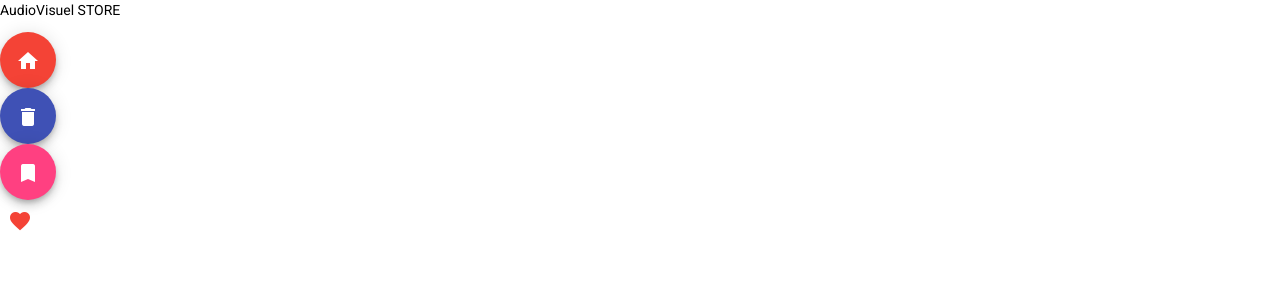
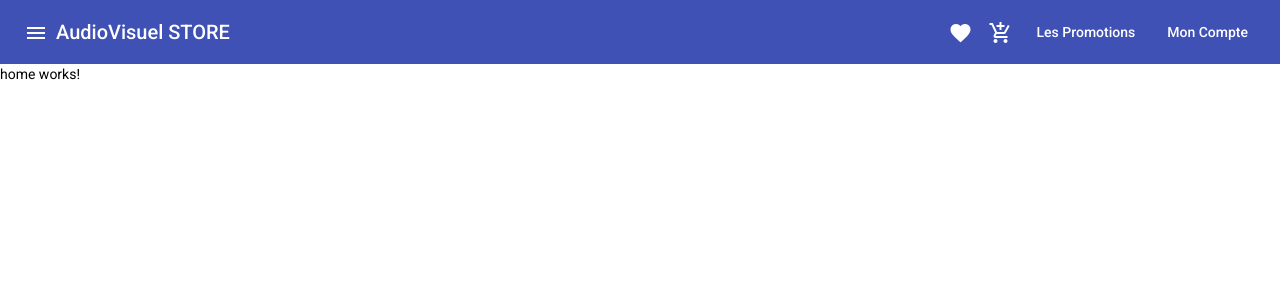
Before and after one commit to AbirGrissa/E-CommerceAngular, an Angular app: page /home in a window 1280 px wide. Before the commit this address led to /. Shown: the top 300 px of the page. Built offline with nearby package versions, Linux system fonts and the light colour scheme.

Commit message:
AddToolBar

```diff
--- a/src/app/app-routing.module.ts
+++ b/src/app/app-routing.module.ts
@@ -5,6 +5,12 @@ import { HomeComponent } from './home/home.component';
 const routes: Routes = [
   {
     path:'',
+    redirectTo: 'home',
+    pathMatch:'full'
+   /* component:HomeComponent*/
+  },
+  {
+    path:'home',
     pathMatch:'full',
     component:HomeComponent
   },
--- a/src/app/app.component.css
+++ b/src/app/app.component.css
@@ -0,0 +1,3 @@
+.example-spacer {
+    flex: 1 1 auto;
+  }
--- a/src/app/app.component.html
+++ b/src/app/app.component.html
@@ -16,7 +16,7 @@
     -webkit-font-smoothing: antialiased;
     -moz-osx-font-smoothing: grayscale;
   }
-
+/*
   h1,
   h2,
   h3,
@@ -489,7 +489,29 @@
 <!-- * * * * * * * * * * * * * * * * * * * * * * * * * * * * * * * -->
 
 <!--<app-home></app-home>-->
-<p>AudioVisuel STORE</p>
+
+
+
+
+<header>
+<mat-toolbar color="primary">
+  <button mat-icon-button class="example-icon" aria-label="Example icon-button with menu icon">
+    <mat-icon>menu</mat-icon>
+  </button>
+  <span>AudioVisuel STORE</span>
+  <span class="example-spacer"></span>
+  <button mat-icon-button class="example-icon favorite-icon" aria-label="Example icon-button with heart icon">
+    <mat-icon>favorite</mat-icon>
+  </button>
+  <button mat-icon-button aria-label="Example icon button with a vertical three dot icon">
+    <mat-icon>add_shopping_cart</mat-icon>
+  </button>
+  <a mat-button routerLink="/products" routerLinkActive="active">Les Promotions</a>
+  <a mat-button routerLink="/home" routerLinkActive="active">Mon Compte</a>
+</mat-toolbar>
+</header>
+
+<!--
 <div class="example-button-container">
   <button mat-fab color="warn" aria-label="Example icon button with a home icon">
     <mat-icon>home</mat-icon>
@@ -509,5 +531,5 @@
 
 <button mat-icon-button color="warn" aria-label="Example icon button with a heart icon">
   <mat-icon>favorite</mat-icon>
-</button>
+</button>-->
 <router-outlet></router-outlet>
--- a/src/app/products/products/products.component.css
+++ b/src/app/products/products/products.component.css
@@ -1,13 +1,20 @@
-.example-card{
-    width: 500px;
-
-    margin: 2cm;
-    background-color:bisque;
-
-}
 mat-card img{
     object-fit: cover; /*this makes the image in src fit to the size specified below*/
     width: 100%;
     height: 80%;
     margin:2px;
   }
+  .example-card {
+    max-width: 400px;
+    margin: 1cm;
+    background-color: bisque;
+  }
+
+  .example-header-image {
+    /*background-image: url('https://www.mariegalliez.com/wp-content/uploads/2021/01/audiovisuel-980x551.jpg');*/
+    background-size: cover;
+  }
+  #container{
+    display: flexbox;
+    flex-flow: row wrap;
+  }
--- a/src/app/products/products/products.component.html
+++ b/src/app/products/products/products.component.html
@@ -1,27 +1,33 @@
+<!--<div *ngFor="let product of products | async">
+  <img src="{{ product.imgUrl }}" height="500" />
+  <br />
+  {{ product.name }}
+</div>
+<br />
+-->
 
-<div *ngFor="let product of(products |async)">
-    <img src="{{product.imgUrl}}" height="500">
-    <br>
-    {{product.name}}
+<mat-card class="example-card" *ngFor="let product of products | async">
+  <mat-card-header>
+    <div mat-card-avatar class="example-header-image">
+      <!--<img src="{{product.imgUrl}}" alt="">--><img
+        mat-card-image
+        src="{{ product.imgUrl }}"
+        alt="Photo of a Shiba Inu"
+      />
     </div>
-<br>
-
-<mat-card class="example-card" *ngFor="let product of(products |async)">
-    <mat-card-header>
-      <div mat-card-avatar class="example-header-image"><img src="{{product.imgUrl}}" alt=""></div>
-      <mat-card-title>{{product.name}}</mat-card-title>
-      <mat-card-subtitle>{{product.price}} DT</mat-card-subtitle>
+    <mat-card-title>{{ product.name }}</mat-card-title>
+    <mat-card-subtitle>{{ product.price }} DT</mat-card-subtitle>
   </mat-card-header>
-    <img mat-card-image src="{{product.imgUrl}}" alt="Photo of a Shiba Inu" >
+  <img mat-card-image src="{{ product.imgUrl }}" alt="Photo of a Shiba Inu" />
   <mat-card-content>
     <p>
-        The Shiba Inu is the smallest of the six original and distinct spitz breeds of dog from Japan.
-        A small, agile dog that copes very well with mountainous terrain, the Shiba Inu was originally
-        bred for hunting.
+      The Shiba Inu is the smallest of the six original and distinct spitz
+      breeds of dog from Japan. A small, agile dog that copes very well with
+      mountainous terrain, the Shiba Inu was originally bred for hunting.
     </p>
   </mat-card-content>
   <mat-card-actions>
     <button mat-button>LIKE</button>
-      <button mat-button>SHARE</button>
+    <button mat-button>PANIER</button>
   </mat-card-actions>
 </mat-card>
```
Also changed, not shown: src/app/app.module.ts (+6 -3 lines). Lines whose indentation alone changed are shown as unchanged.
